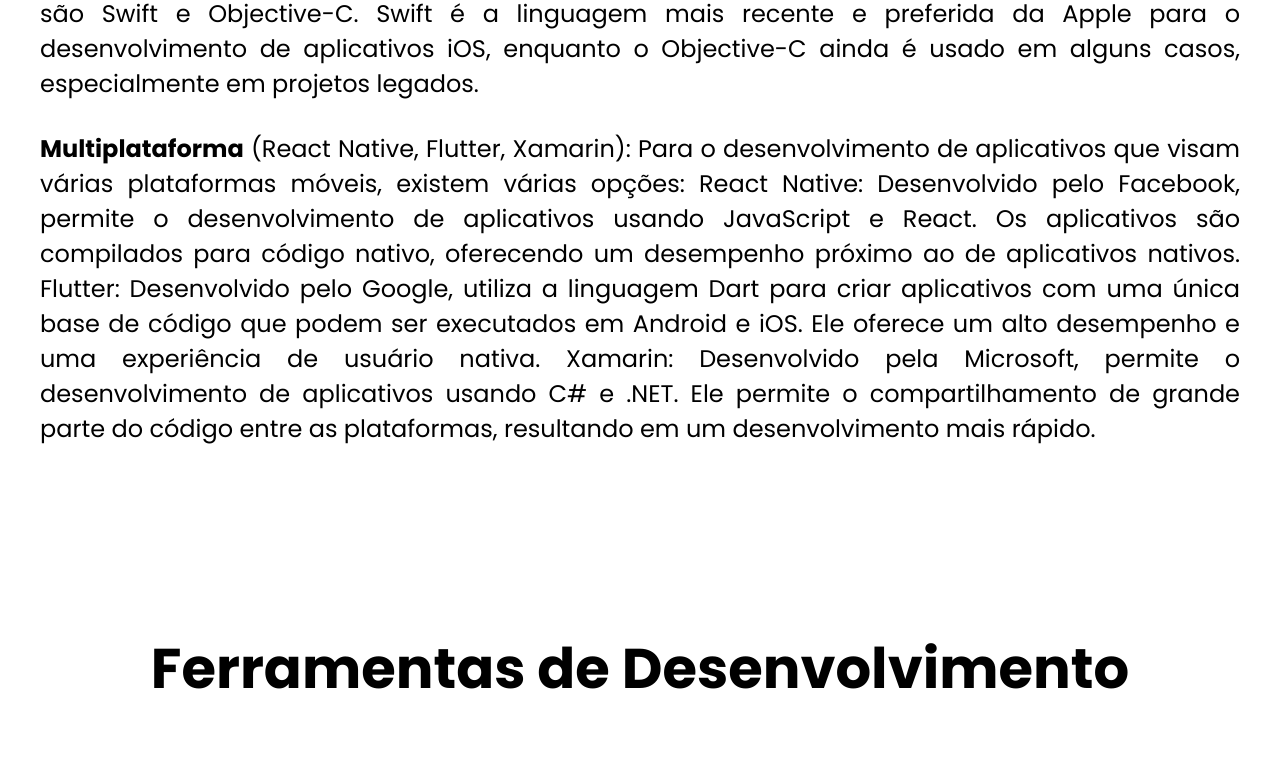
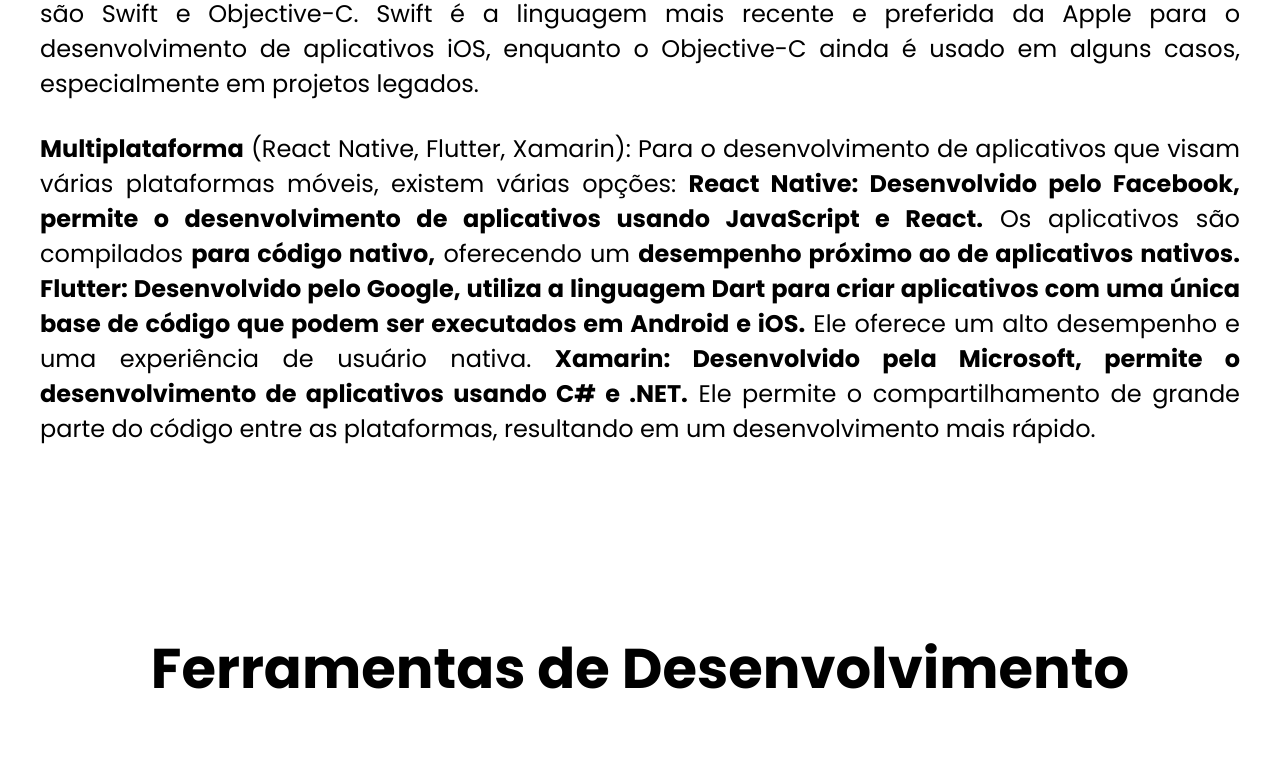
Before and after one commit to DarioN370/plataforma-mobile, a plain HTML site: page index.html in a window 1280 px wide. Shown: the part 1820-2584 px from the top of the page. Drawn offline with Linux system fonts and the light colour scheme.

Commit message:
update index

```diff
--- a/index.html
+++ b/index.html
@@ -71,11 +71,11 @@
                     <p class="linguagens-paragrafos"> <strong>iOS</strong> (Swift/Objective-C): Para o desenvolvimento de aplicativos iOS, as linguagens mais comuns são Swift e Objective-C. Swift é a linguagem mais recente e preferida da Apple para o desenvolvimento de aplicativos iOS, enquanto o Objective-C ainda é usado em alguns casos, especialmente em projetos legados.</p>
 
                     <p class="linguagens-paragrafos"> <strong>Multiplataforma</strong> (React Native, Flutter, Xamarin): Para o desenvolvimento de aplicativos que visam várias plataformas móveis, existem várias opções:
-                        React Native: Desenvolvido pelo Facebook, permite o desenvolvimento de aplicativos usando JavaScript e React.
-                        Os aplicativos são compilados para código nativo, oferecendo um desempenho próximo ao de aplicativos nativos.
-                        Flutter: Desenvolvido pelo Google, utiliza a linguagem Dart para criar aplicativos com uma única base de código
-                        que podem ser executados em Android e iOS. Ele oferece um alto desempenho e uma experiência de usuário nativa.
-                        Xamarin: Desenvolvido pela Microsoft, permite o desenvolvimento de aplicativos usando C# e .NET.
+                        <strong>React Native: Desenvolvido pelo Facebook, permite o desenvolvimento de aplicativos usando JavaScript e React.</strong>
+                        Os aplicativos são compilados <strong>para código nativo,</strong> oferecendo um <strong>desempenho próximo ao de aplicativos nativos.</strong>
+                        <strong>Flutter: Desenvolvido pelo Google, utiliza a linguagem Dart para criar aplicativos com uma única base de código
+                        que podem ser executados em Android e iOS.</strong> Ele oferece um alto desempenho e uma experiência de usuário nativa.
+                        <strong>Xamarin: Desenvolvido pela Microsoft, permite o desenvolvimento de aplicativos usando C# e .NET.</strong>
                         Ele permite o compartilhamento de grande parte do código entre as plataformas, resultando em um desenvolvimento mais rápido.</p>
                 </div>
             </div>
```
